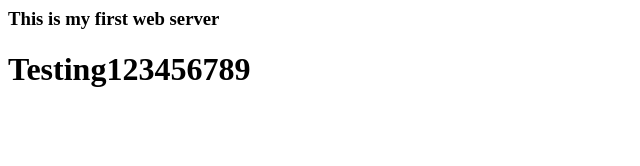
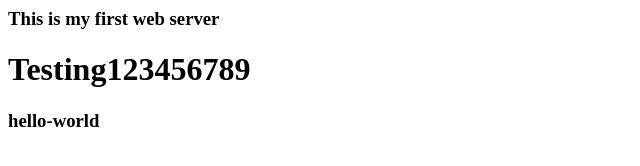
Before and after one commit to yerriswamykonanki/test, a plain HTML site: page index.html in a window 1280 px wide. Shown: the whole page, without its empty margins (0-640 px from the left). Drawn offline with Linux system fonts and the light colour scheme.

Commit message:
Update index.html

```diff
--- a/index.html
+++ b/index.html
@@ -1,2 +1,3 @@
 <h3>This is my first web server<h3>
   <h1>Testing123456789<h1>
+    <h3>hello-world<h3>
```
